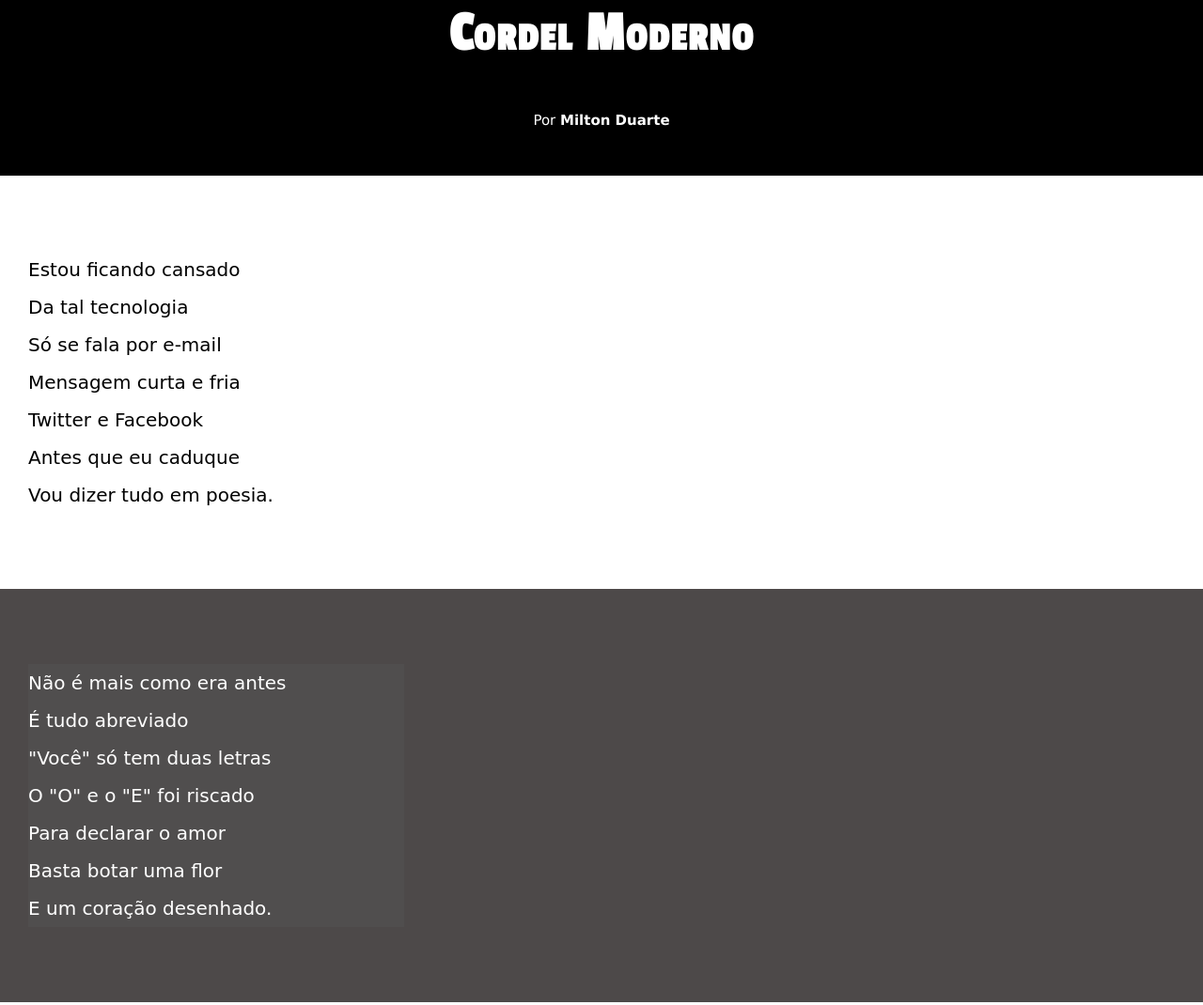
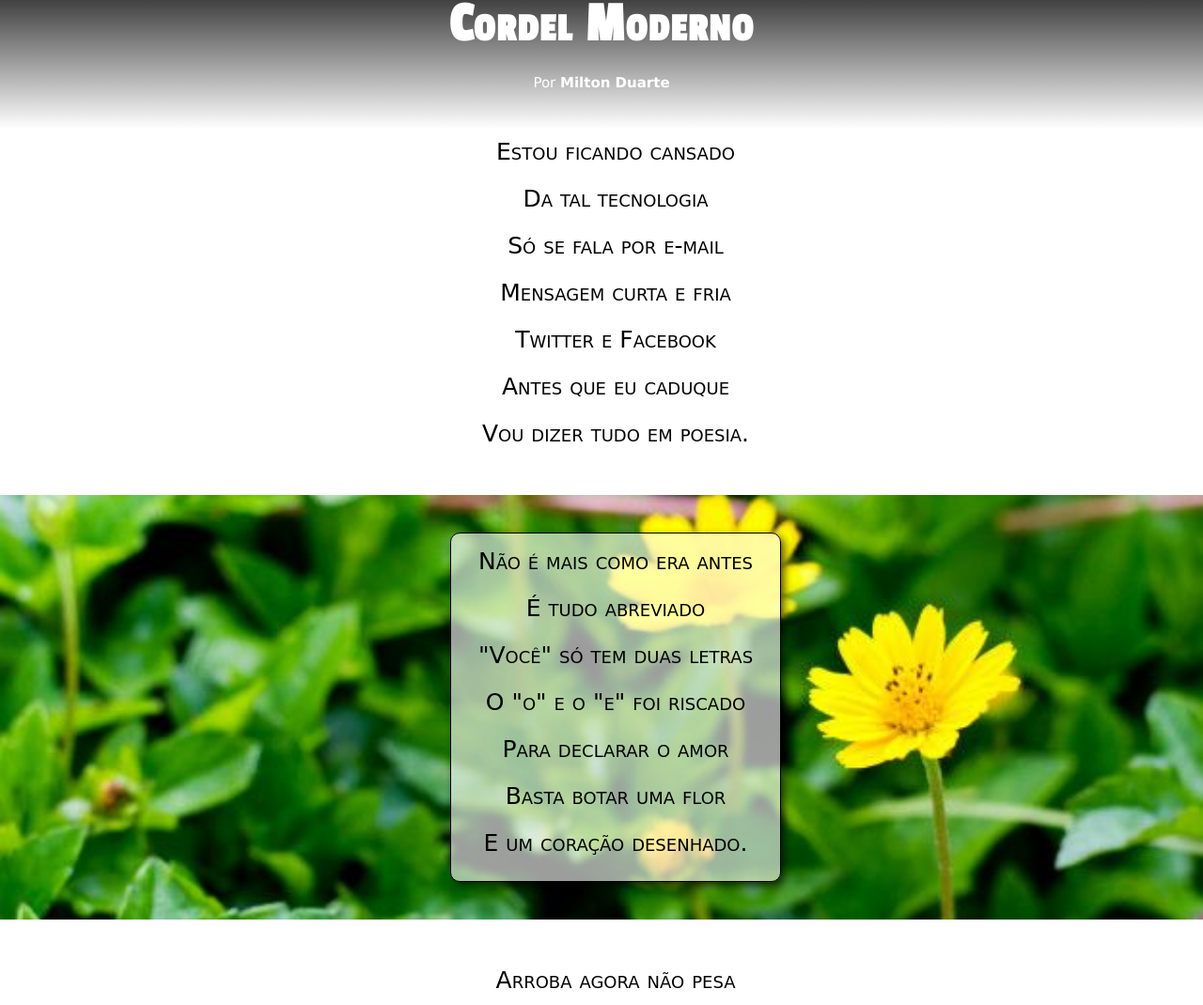
Before and after one commit to PaulloDS/html-css, a plain HTML site: page exercicios/desafios/desafio12/index.html in a window 1280 px wide. Shown: the part 47-1117 px from the top of the page at 94% size. Drawn offline with Linux system fonts and the light colour scheme; a web font is replaced by a local one.

Commit message:
cordel att

```diff
--- a/exercicios/desafios/desafio12/estilo/style.css
+++ b/exercicios/desafios/desafio12/estilo/style.css
@@ -11,18 +11,18 @@
 
 html, body{
     min-height: 100vh;
-    background-color: darkgrey;
+    background-color: rgb(255, 255, 255);
     font-family: Verdana, Geneva, Tahoma, sans-serif;
 }
 
-header, footer{
-    background-color: black;
-    color: white;
+header{
+    background-image: linear-gradient(to bottom, black, white);
+    color: rgb(255, 255, 255);
     text-align: center;
 }
 
 header > h1{
-    padding: 50px;
+    padding: 40px 0px 20px;
     font-variant: small-caps; /* text-transform: uppercase; */
     font-size: 60px;
     letter-spacing: 1.5px;
@@ -30,7 +30,7 @@ header > h1{
 }
 
 header > p{
-    padding-bottom: 50px;
+    padding-bottom: 40px;
     font-size: 15px;
 }
 
@@ -45,30 +45,69 @@ a:hover{
 }
 
 section{
-    padding-top: 10vh;
-    padding-bottom: 10vh;
+    text-align: center;
+    padding-top: 5vh;
+    padding-bottom: 5vh;
     line-height: 2em;
     padding-left: 30px;
+    font-variant: small-caps;
     font-family: 'Sigmar', cursive;
-    font-size: 20px;
+    font-size: 25px;
+}
+
+#sec1{
+    padding-top: 0;
 }
 
 .normal{
-    background-color: white;
+    background-color: rgb(255, 255, 255);
     color: black;
 }
 
 .imagem{
-    background-color: rgb(77, 73, 73);
-    color: white;
+    display: flex;
+    justify-content: center;
 }
 
 .imagem > p{
-    background-color: rgb(80, 78, 78);
-    width: 400px;
+    width: 350px;
+    padding: 5px 0 15px;
+    border: 1px solid black;
+    border-radius: 10px;
+    box-shadow: 4px 4px 8px rgba(0, 0, 0, 0.623);
+}
+
+.imagem#img1 > p{
+    background-color: rgba(255, 255, 255, 0.61);
+    color: black;
+}
+
+.imagem#img2 > p{
+    background-color: rgba(0, 0, 0, 0.692);
+    color: white;
+    border: 1px solid white;
+}
+
+#img1{
+    background-image: url(/exercicios/desafios/desafio12/imagens/flor.jpg);
+    background-repeat: no-repeat;
+    background-attachment: fixed;
+    background-position: center;
+    background-size: cover;
+}
+
+#img2{
+    background-image: url(/exercicios/desafios/desafio12/imagens/versos.jpg);
+    background-repeat: no-repeat;
+    background-attachment: fixed;
+    background-position: center;
+    background-size: cover;
 }
 
 footer{
-    padding: 10px;
+    padding: 30px 0 10px;
     font-size: 15px;
+    background-image: linear-gradient(to top, black, white);
+    color: white;
+    text-align: center;
 }
--- a/exercicios/desafios/desafio12/index.html
+++ b/exercicios/desafios/desafio12/index.html
@@ -14,7 +14,7 @@
         <p>Por <a href="https://www.recantodasletras.com.br/poesias/3186743" target="_blank">Milton Duarte</a></p>
     </header>
 
-    <section class="normal">
+    <section class="normal" id="sec1">
         <p>
             Estou ficando cansado<br>
             Da tal tecnologia<br>
@@ -26,12 +26,12 @@
         </p>
     </section>
 
-    <section class="imagem">
+    <section class="imagem" id="img1">
         <p>
             Não é mais como era antes<br>
             É tudo abreviado<br>
             "Você" só tem duas letras<br>
-            O "O" e o "E" foi riscado<br>
+            O "o" e o "e" foi riscado<br>
             Para declarar o amor<br>
             Basta botar uma flor<br>
             E um coração desenhado.<br>
@@ -60,7 +60,7 @@
         </p>
     </section>
 
-    <section class="imagem">
+    <section class="imagem" id="img2">
         <p>
             Tenho saudade das cartas<br>
             Escritas com a própria mão<br>
```
